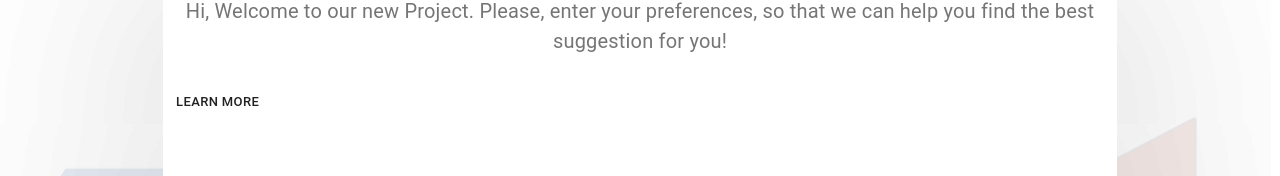
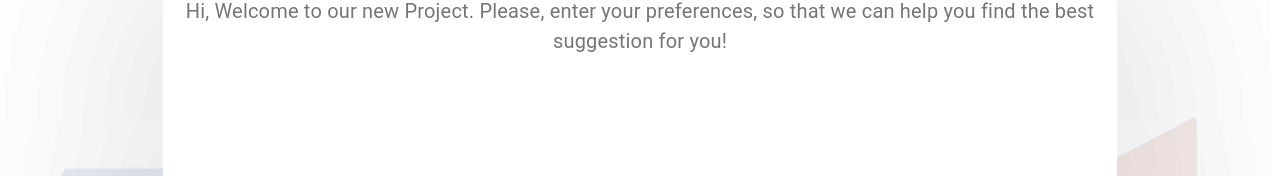
Before and after one commit to BullsEye34/NextUPProject, a React (Create React App) app in the folder Web/next-up/: page / in a window 1280 px wide. Shown: the part 131-307 px from the top of the page. Built offline with nearby package versions, Linux system fonts and the light colour scheme.

Commit message:
Remove Action for Card

```diff
--- a/Web/next-up/src/App.js
+++ b/Web/next-up/src/App.js
@@ -58,9 +58,7 @@ function App() {
         </Typography>
 
                 </CardContent>
-                <CardActions>
-                  <Button size="small">Learn More</Button>
-                </CardActions>
+
               </Card>
             </Grid>
           </Grid>
```
